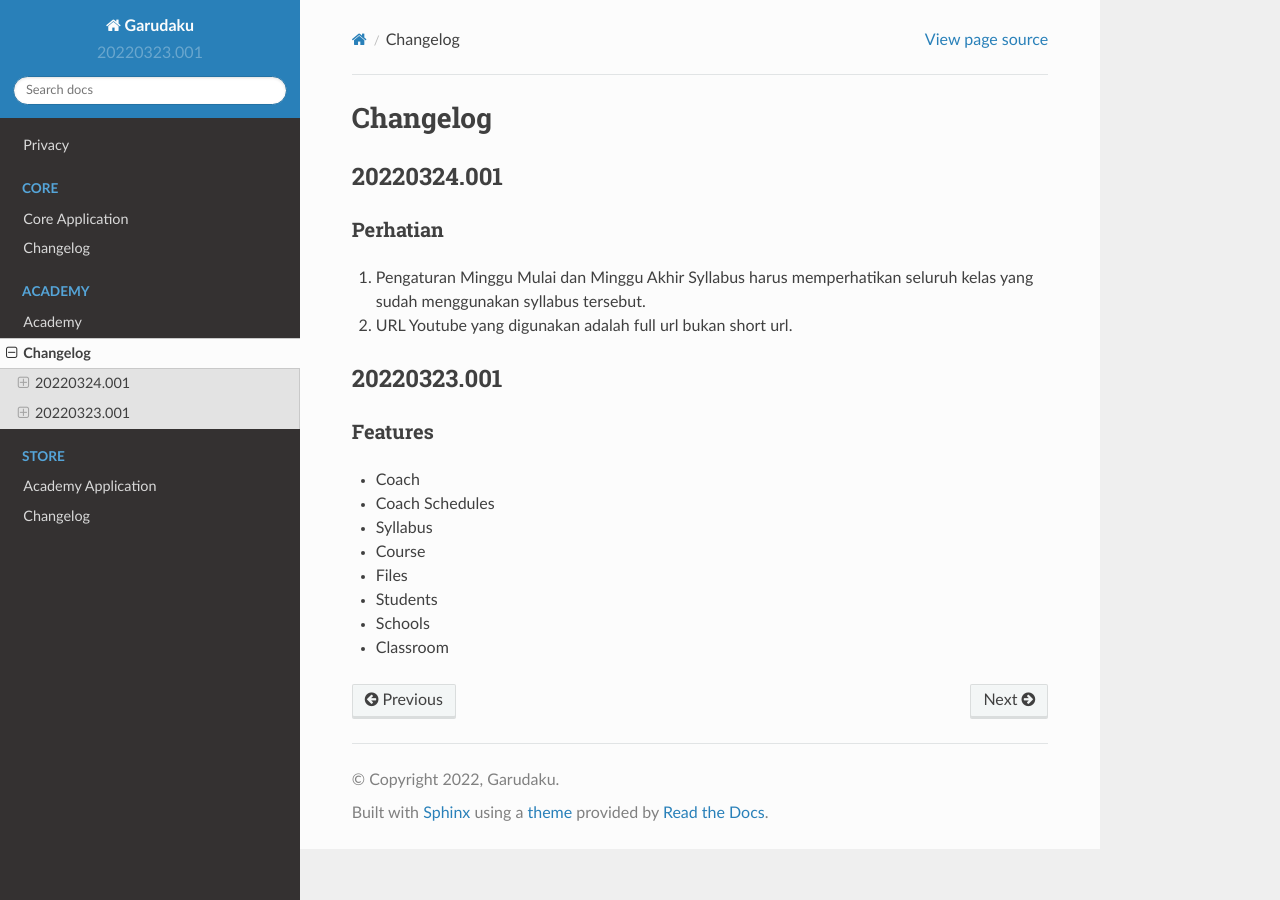
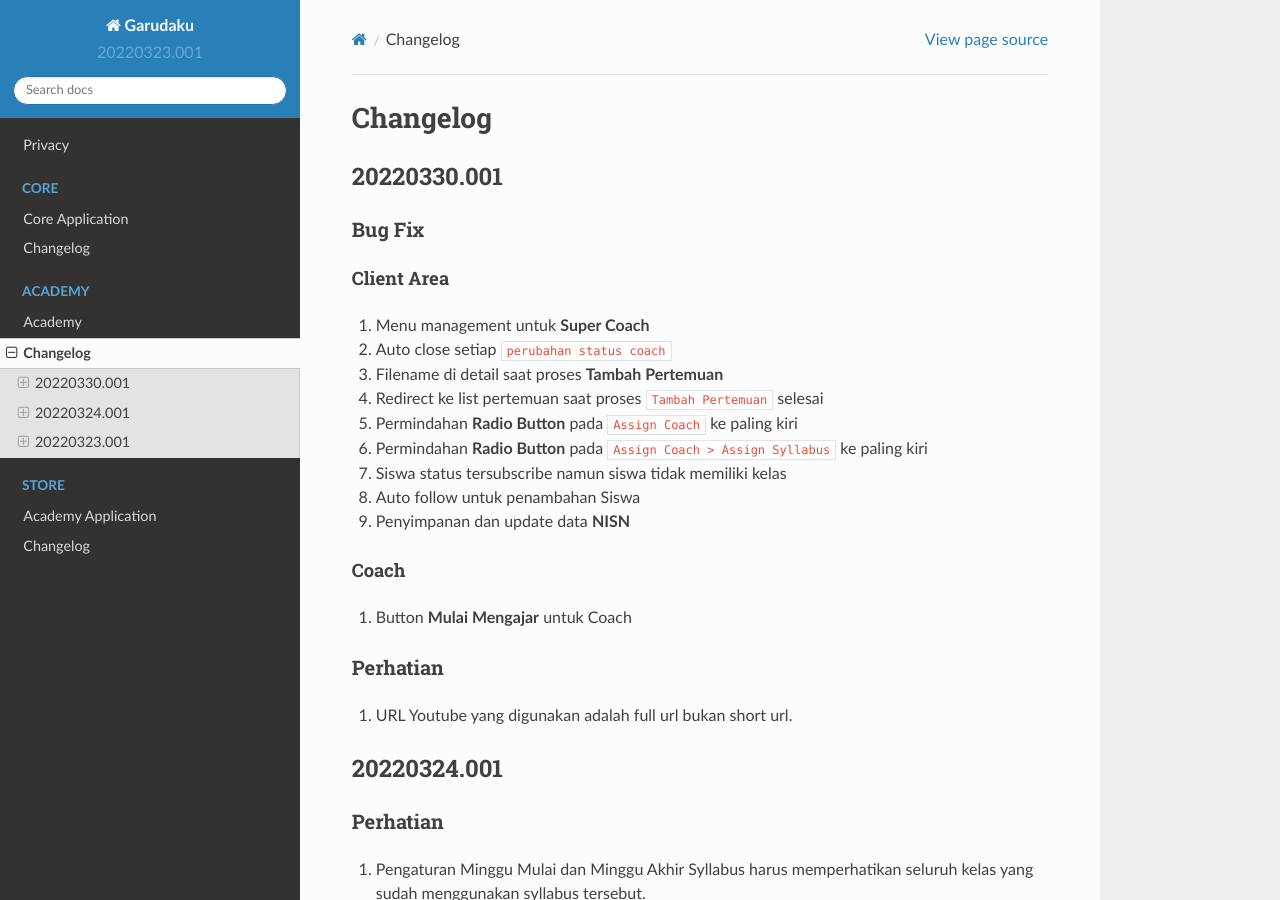
Before and after one commit to subangkit/garudaku_documentation, a Sphinx documentation site: the page built from docs/source/academy/changelog.rst, in a window 1280 px wide and 900 px high. Built offline with Sphinx 7.4.7 and the Read the Docs theme 2.0.0, drawn with Linux system fonts in a browser that asks for light colours.

Commit message:
feat: Update change log

```diff
--- a/docs/source/academy/changelog.rst
+++ b/docs/source/academy/changelog.rst
@@ -2,7 +2,37 @@
 Changelog
 *********
 
-.. 20220324.001:
+.. 20220330.001:
+
+20220330.001
+============
+
+Bug Fix
+-------
+
+Client Area
+^^^^^^^^^^^
+
+1. Menu management untuk **Super Coach**
+2. Auto close setiap ``perubahan status coach``
+3. Filename di detail saat proses **Tambah Pertemuan**
+4. Redirect ke list pertemuan saat proses  ``Tambah Pertemuan`` selesai
+5. Permindahan **Radio Button** pada ``Assign Coach`` ke paling kiri
+6. Permindahan **Radio Button** pada ``Assign Coach > Assign Syllabus`` ke paling kiri
+7. Siswa status tersubscribe namun siswa tidak memiliki kelas
+8. Auto follow untuk penambahan Siswa
+9. Penyimpanan dan update data **NISN**
+
+Coach
+^^^^^
+
+1. Button **Mulai Mengajar** untuk Coach
+
+
+Perhatian
+---------
+
+1. URL Youtube yang digunakan adalah full url bukan short url.
 
 20220324.001
 ============
```
Also changed, not shown: docs/source/core/changelog.rst (+16 -1 lines).
